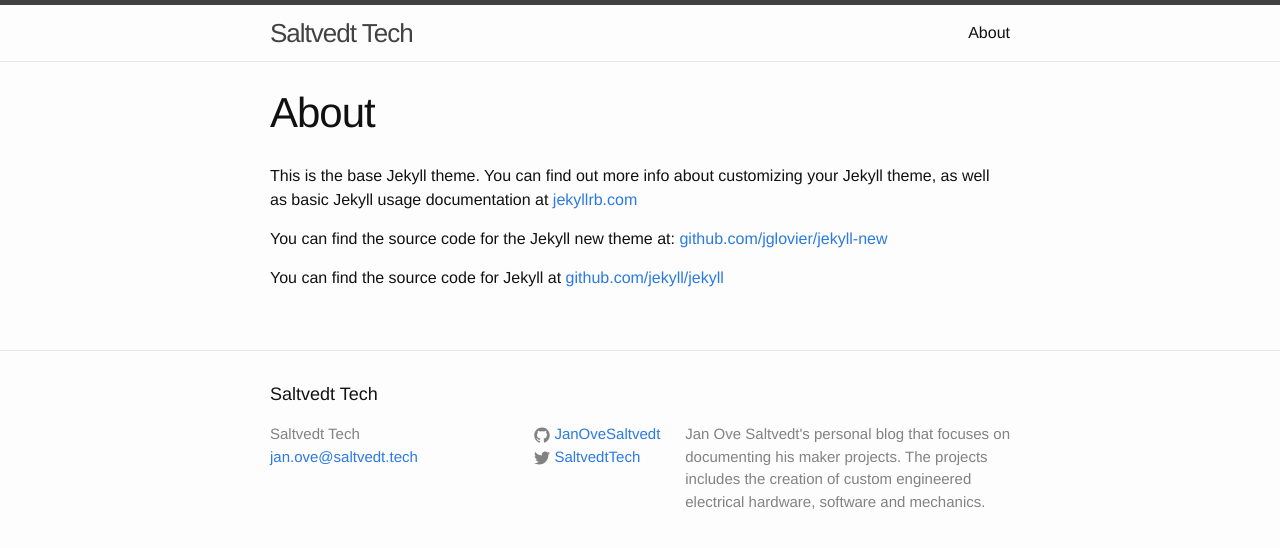
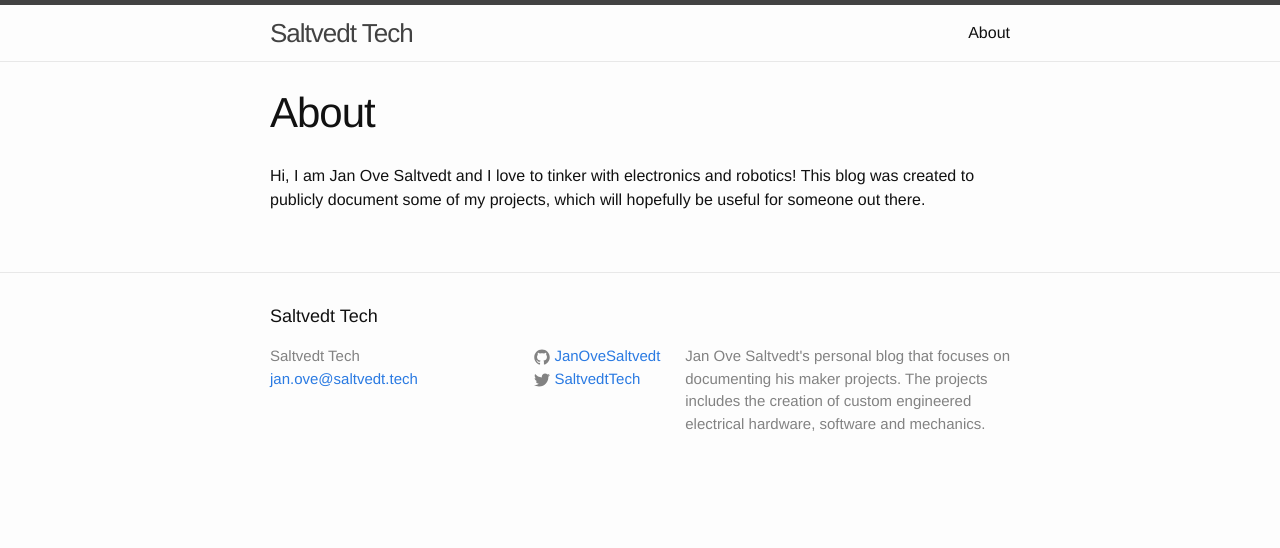
Before and after one commit to JanOveSaltvedt/JanOveSaltvedt.github.io, a Jekyll site: the page built from about.md, in a window 1280 px wide. Shown: the top 548 px of the page. Built offline with Jekyll 4.4.1, drawn with Linux system fonts in a browser that asks for light colours.

Commit message:
Update about.md

```diff
--- a/about.md
+++ b/about.md
@@ -4,8 +4,4 @@
 permalink: /about/
 ---
 
-This is the base Jekyll theme. You can find out more info about customizing your Jekyll theme, as well as basic Jekyll usage documentation at [jekyllrb.com](http://jekyllrb.com/)
-
-You can find the source code for the Jekyll new theme at: [github.com/jglovier/jekyll-new](https://github.com/jglovier/jekyll-new)
-
-You can find the source code for Jekyll at [github.com/jekyll/jekyll](https://github.com/jekyll/jekyll)
+Hi, I am Jan Ove Saltvedt and I love to tinker with electronics and robotics! This blog was created to publicly document some of my projects, which will hopefully be useful for someone out there.
```
